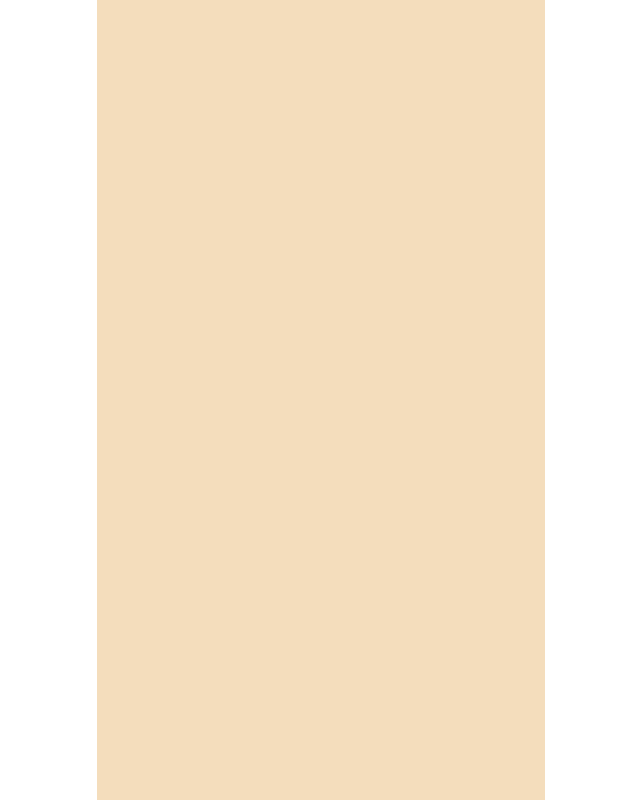
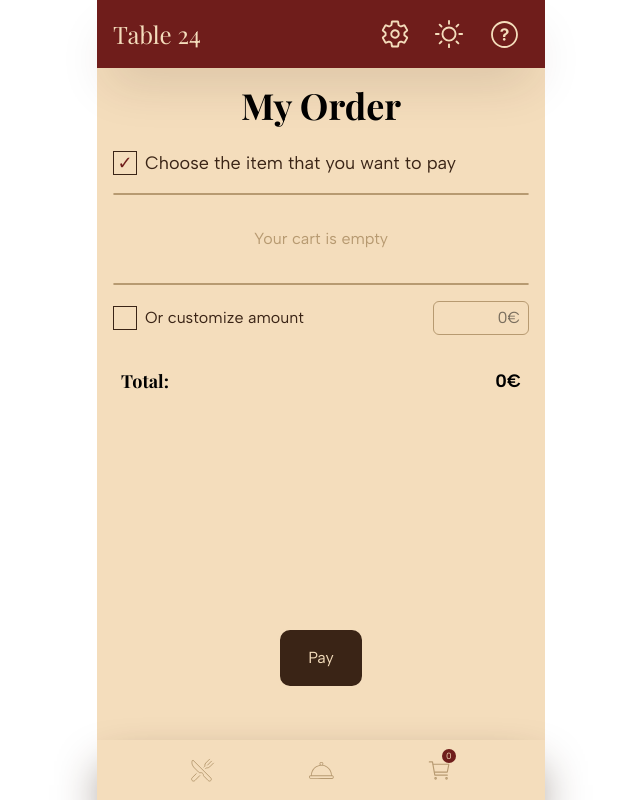
Before and after one commit to DimahBA/HCI_Project, a React (Vite) app in the folder project/: page /PaymentPage in a window 1280 px wide. Before the commit this address had no page. Shown: the whole page, without its empty margins (319-959 px from the left). Built offline with nearby package versions, Linux system fonts and the light colour scheme.

Commit message:
payment page

```diff
--- a/project/src/App.jsx
+++ b/project/src/App.jsx
@@ -8,6 +8,8 @@ import HelpPage from "./pages/HelpPage";
 import DishDetailsPage from "./pages/DishDetailsPage";
 import CartPage from "./pages/CartPage";
 import OrderedPage from "./pages/OrderedPage";
+import PaymentPage from "./pages/PaymentPage";
+
 
 import { useSelector } from "react-redux";
 
@@ -91,6 +93,16 @@ function App() {
             }
           />
 
+          <Route
+            path="/PaymentPage"
+            element={
+              <DefaultLayout>
+                <PaymentPage />
+              </DefaultLayout>
+
+            }
+          />
+
         </Routes>
       </div>
     </Router>
--- /dev/null
+++ b/project/src/components/Checkbox.jsx
@@ -0,0 +1,13 @@
+import React from "react";
+
+const Checkbox = ({ checked, onChange, className }) => {
+  return (
+    <div
+      className={`w-6 h-6 border cursor-pointer flex items-center justify-center ${checked ? 'bg-light border-dark' : 'border-dark'} ${className || ''}`}
+      onClick={onChange}
+    >
+      {checked && <span className="text-red">✓</span>}
+    </div>
+  );
+};
+export default Checkbox;
--- /dev/null
+++ b/project/src/components/OrderItem.jsx
@@ -0,0 +1,64 @@
+import React from "react";
+import glutenFree from "../assets/icons/gluten-free2.svg";
+import vegetarian from "../assets/icons/vegetarian2.svg";
+import vegan from "../assets/icons/vegan2.svg";
+
+const OrderItem = ({ item, isSelected, onToggleSelect }) => {
+  const { name, price, image, tags, description, count } = item;
+
+  return (
+    <li className="flex min-h-[120px] justify-between items-center p-3 bg-red mx-4 mb-4 rounded-xl font-body text-light">
+      <div className="flex items-center gap-3 w-full">
+        <div className="w-24 h-24 rounded-xl flex-none relative overflow-hidden">
+          <img
+            className="absolute inset-0 w-full h-full object-cover"
+            src={image}
+            alt={name}
+          />
+        </div>
+
+        <div className="flex flex-col items-start w-full">
+          <div className="flex w-full justify-between">
+            <span className="font-title text-lg text-start">{name}</span>
+            <span className="pr-1 font-body font-bold text-xl">{price}€</span>
+          </div>
+
+          <span className="font-body text-s text-light-dark text-start">
+            {description}
+          </span>
+
+          <div className="w-full flex items-center justify-between gap-2 mt-2">
+            <div className="flex items-center justify-center gap-1.5">
+              <div className="bg-light-dark px-4 py-0.5 rounded-xl text-light">
+                Qty: {count}
+              </div>
+              {tags?.includes("Vegetarian") && (
+                <img src={vegetarian} alt="Vegetarian" className="w-6 h-6" />
+              )}
+              {tags?.includes("Vegan") && (
+                <img src={vegan} alt="Vegan" className="w-6 h-6" />
+              )}
+              {tags?.includes("Gluten Free") && (
+                <img src={glutenFree} alt="Gluten Free" className="w-6 h-6" />
+              )}
+            </div>
+
+            {/* Checkbox for selection */}
+            <div
+              className="flex items-center justify-center w-6 h-6 bg-light rounded-md cursor-pointer border-2 border-light"
+              onClick={() => onToggleSelect(item.id)}
+            >
+              {isSelected && (
+                <svg xmlns="http://www.w3.org/2000/svg" className="h-5 w-5 text-red" viewBox="0 0 20 20" fill="currentColor">
+                  <path fillRule="evenodd" d="M16.707 5.293a1 1 0 010 1.414l-8 8a1 1 0 01-1.414 0l-4-4a1 1 0 011.414-1.414L8 12.586l7.293-7.293a1 1 0 011.414 0z" clipRule="evenodd" />
+                </svg>
+              )}
+            </div>
+          </div>
+        </div>
+      </div>
+    </li>
+  );
+};
+
+export default OrderItem;
--- a/project/src/pages/OrderedPage.jsx
+++ b/project/src/pages/OrderedPage.jsx
@@ -1,10 +1,12 @@
 import Button from "../components/Button";
-import {  useSelector } from "react-redux";
+import { useSelector } from "react-redux";
 import CartItem from "../components/CartItem";
 import { useState, useEffect } from "react";
 import { BsClock } from "react-icons/bs";
+import { useNavigate } from "react-router-dom";
 
 const OrderedPage = () => {
+  const navigate = useNavigate();
 
   const cartItems = useSelector((state) => state.cart.cartItems);
 
@@ -32,6 +34,9 @@ const OrderedPage = () => {
   const minutes = Math.floor(time / 60);
   const seconds = time % 60;
 
+  const handleProceedToPayment = () => {
+    navigate("/PaymentPage");
+  };
 
   return (
     <>
@@ -74,7 +79,7 @@ const OrderedPage = () => {
       <div className="fixed w-full  max-w-md  bottom-16 left-1/2 transform -translate-x-1/2 flex justify-center gap-1 px-4 ">
 
 
-          <Button>Proceed To Payment</Button>
+        <Button onClick={handleProceedToPayment}>Proceed To Payment</Button>
 
       </div>
     </>
--- /dev/null
+++ b/project/src/pages/PaymentPage.jsx
@@ -0,0 +1,195 @@
+import React, { useState } from "react";
+import { useSelector } from "react-redux";
+import { useNavigate } from "react-router-dom";
+import Button from "../components/Button";
+import OrderItem from "../components/OrderItem";
+import Checkbox from "../components/Checkbox";
+
+
+const PaymentPage = () => {
+  const cartItems = useSelector((state) => state.cart.cartItems);
+  const navigate = useNavigate();
+
+  // Calculate total price from cart items
+  let total = 0;
+  cartItems.map((item) => (total = +total + item.price * item.count));
+
+  // Payment options state
+  const [selectedItems, setSelectedItems] = useState([]);
+  const [customAmount, setCustomAmount] = useState("");
+  const [amountError, setAmountError] = useState("");
+
+  // Toggle selection for a menu item
+  const toggleItemSelection = (id) => {
+    // Clear custom amount when selecting an item
+    if (customAmount !== "") {
+      setCustomAmount("");
+      setAmountError("");
+    }
+
+    if (selectedItems.includes(id)) {
+      setSelectedItems(selectedItems.filter(itemId => itemId !== id));
+    } else {
+      setSelectedItems([...selectedItems, id]);
+    }
+  };
+
+  // Handle custom amount change
+  const handleCustomAmountChange = (e) => {
+    // Allow only numeric input
+    const value = e.target.value.replace(/[^0-9]/g, '');
+
+    // Validate the amount
+    if (value) {
+      const numValue = parseInt(value, 10);
+
+      if (numValue <= 0) {
+        setAmountError("Amount must be greater than 0");
+      } else if (numValue > total) {
+        setAmountError(`Amount cannot exceed ${total}€`);
+      } else {
+        setAmountError("");
+      }
+    } else {
+      setAmountError("");
+    }
+
+    setCustomAmount(value);
+  };
+
+  // Calculate total based on selections
+  const calculateTotal = () => {
+    if (customAmount) {
+      return parseInt(customAmount);
+    }
+
+    let calculatedTotal = 0;
+    selectedItems.forEach(id => {
+      const item = cartItems.find(item => item.id === id);
+      if (item) {
+        calculatedTotal += item.price * item.count;
+      }
+    });
+
+    return calculatedTotal || total;
+  };
+
+  // Handle payment process
+  const handlePayment = () => {
+    // Validate before payment
+    if (customAmount && (parseInt(customAmount) <= 0 || parseInt(customAmount) > total)) {
+      return; // Don't proceed with payment if custom amount is invalid
+    }
+
+    // Here you would implement actual payment processing
+    alert("Payment successful!");
+    // Navigate to confirmation page or home
+    navigate("/");
+  };
+
+  return (
+    <>
+      <h1 className="text-4xl font-bold font-title text-center mt-5 mb-6">
+        My Order
+      </h1>
+
+      <div className="px-4 mb-4">
+        <label className="flex items-center text-dark text-lg font-medium mb-2">
+          <Checkbox
+            checked={customAmount === ""}
+            onChange={() => {
+              // If this box is being unchecked
+              if (customAmount === "") {
+                setCustomAmount("0");
+                setSelectedItems([]);
+              } else {
+                // If this box is being checked
+                setCustomAmount("");
+                setAmountError("");
+              }
+            }}
+            className="mr-2"
+          />
+          Choose the item that you want to pay
+        </label>
+      </div>
+
+      <div className="border-t border-1 rounded border-light-dark mx-4 mb-4"></div>
+
+      {/* Menu Items Selection with OrderItem component */}
+      <ul className="mb-4">
+        {cartItems.length > 0 ? (
+          cartItems.map((item) => (
+            <OrderItem
+              key={item.id}
+              item={item}
+              isSelected={selectedItems.includes(item.id)}
+              onToggleSelect={toggleItemSelection}
+            />
+          ))
+        ) : (
+          <p className="text-center text-light-dark py-4">Your cart is empty</p>
+        )}
+      </ul>
+
+      <div className="border-t border-1 rounded border-light-dark mx-4 mb-4"></div>
+
+      {/* Custom Amount Section */}
+      <div className="px-4 mb-8">
+        <div className="flex items-center justify-between">
+          <label className="flex items-center text-dark">
+            <Checkbox
+              checked={customAmount !== ""}
+              onChange={() => {
+                if (customAmount) {
+                  setCustomAmount("");
+                  setAmountError("");
+                } else {
+                  setCustomAmount("0");
+                  setSelectedItems([]);
+                }
+              }}
+              className="mr-2"
+            />
+            <span>Or customize amount</span>
+          </label>
+          <input
+            type="text"
+            className={`border ${amountError ? 'border-red' : 'border-light-dark'} rounded-md px-2 py-1 w-24 text-right`}
+            value={customAmount ? `${customAmount}` : ""}
+            onChange={handleCustomAmountChange}
+            placeholder="0€"
+            disabled={customAmount === ""}
+            onClick={() => {
+              if (customAmount === "") {
+                setCustomAmount("0");
+                setSelectedItems([]);
+              }
+            }}
+          />
+        </div>
+        {amountError && (
+          <p className="text-red text-sm mt-1 text-right">{amountError}</p>
+        )}
+      </div>
+
+      {/* Total */}
+      <div className="flex justify-between ml-6 mr-6 text-lg font-bold mb-16">
+        <span className="font-title">Total:</span>
+        <span className="font-body">{calculateTotal()}€</span>
+      </div>
+
+      {/* Pay Button */}
+      <div className="fixed w-full max-w-md bottom-24 left-1/2 transform -translate-x-1/2 flex justify-center px-4 mb-4">
+        <Button
+          onClick={handlePayment}
+          disabled={customAmount !== "" && amountError !== ""}
+        >
+          Pay
+        </Button>
+      </div>
+    </>
+  );
+};
+
+export default PaymentPage;
```
Also changed, not shown: 1 other file (tests, documents, lock files or other folders). Lines whose indentation alone changed are shown as unchanged.
